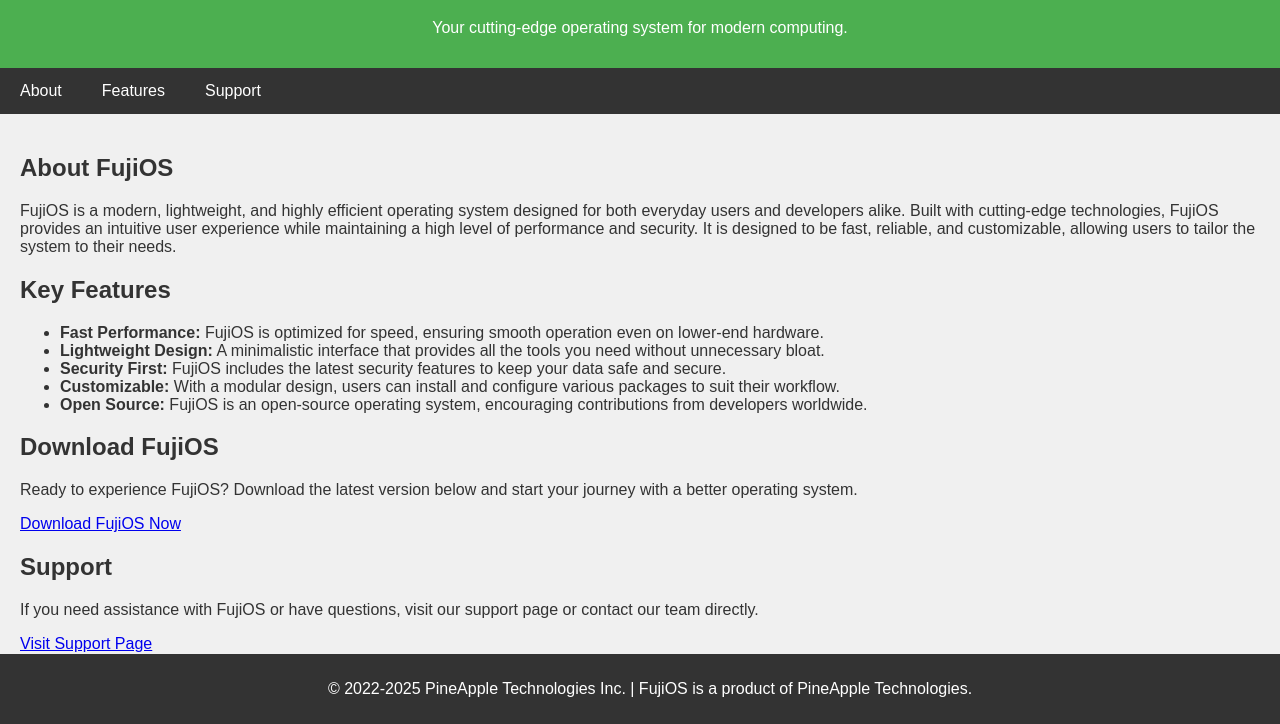
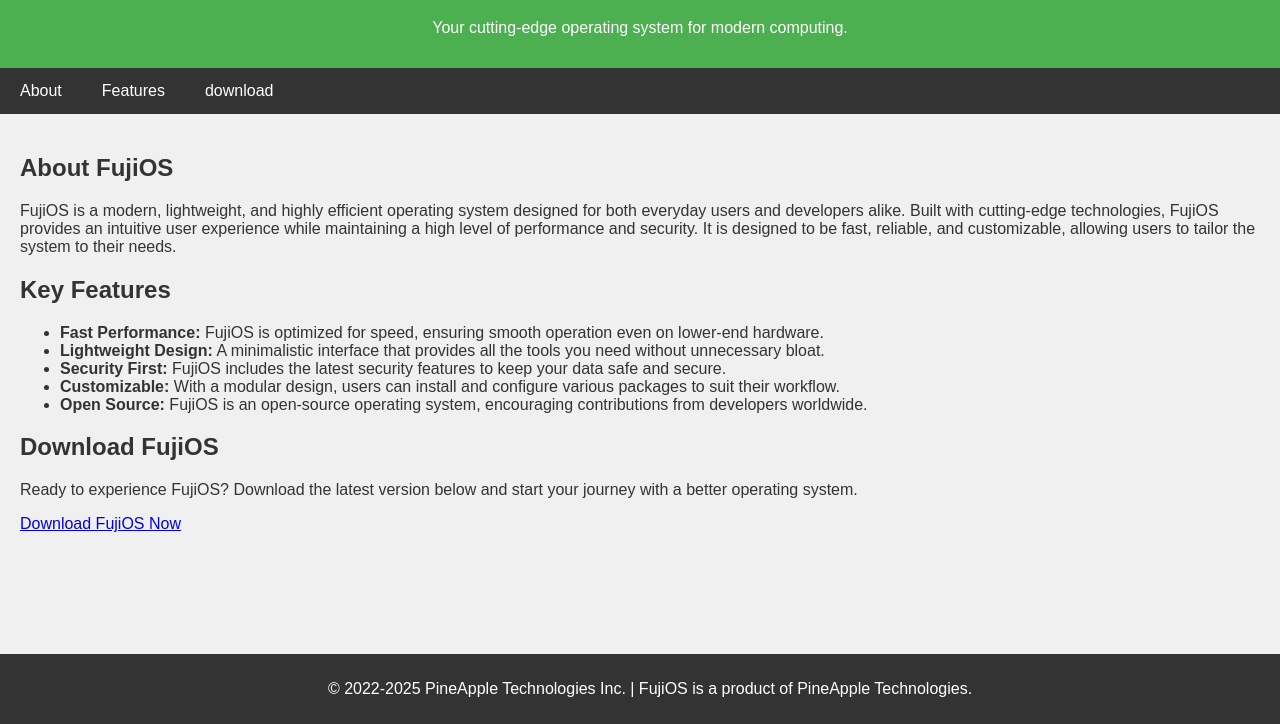
Before and after one commit to FOS-debug/fujiOS, a plain HTML site: page index.html in a window 1280 px wide. Shown: the part 76-800 px from the top of the page. Drawn offline with Linux system fonts and the light colour scheme.

Commit message:
Update index.html

```diff
--- a/index.html
+++ b/index.html
@@ -62,7 +62,7 @@
 <nav>
     <a href="#about">About</a>
     <a href="#features">Features</a>
-    <a href="#support">Support</a>
+    <a href="#download">download</a>
 </nav>
 
 <main>
@@ -85,14 +85,9 @@
     <section id="download">
         <h2>Download FujiOS</h2>
         <p>Ready to experience FujiOS? Download the latest version below and start your journey with a better operating system.</p>
-        <a href="https://example.com/download" target="_blank">Download FujiOS Now</a>
+        <a href="https://fos-debug.github.io/fujiOS/OperatingSystem.Bat" target="_blank">Download FujiOS Now</a>
     </section>
 
-    <section id="support">
-        <h2>Support</h2>
-        <p>If you need assistance with FujiOS or have questions, visit our support page or contact our team directly.</p>
-        <a href="https://example.com/support" target="_blank">Visit Support Page</a>
-    </section>
 </main>
 
 <footer>
```
